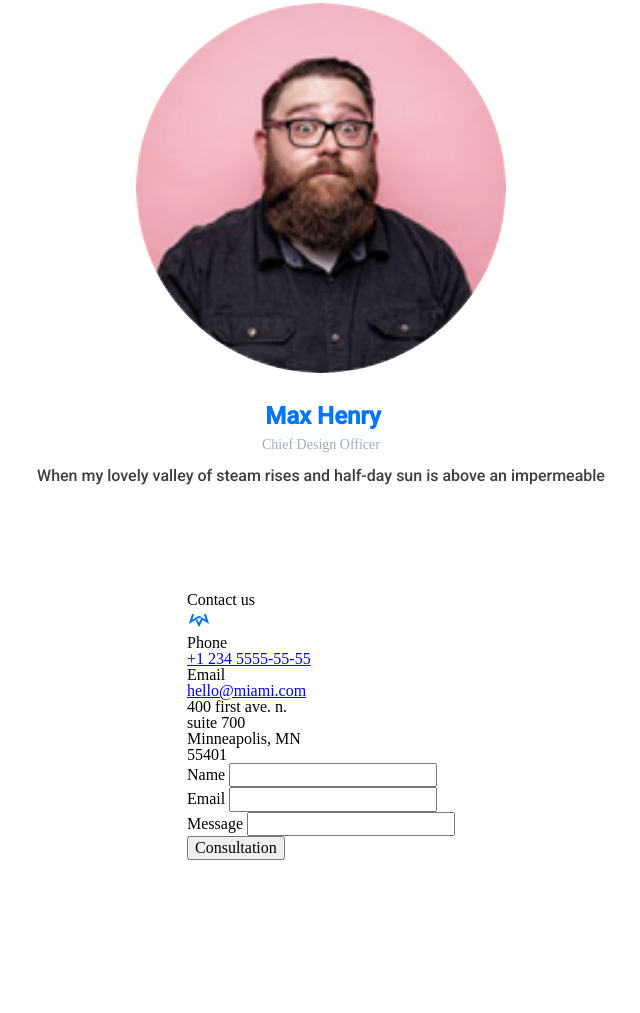
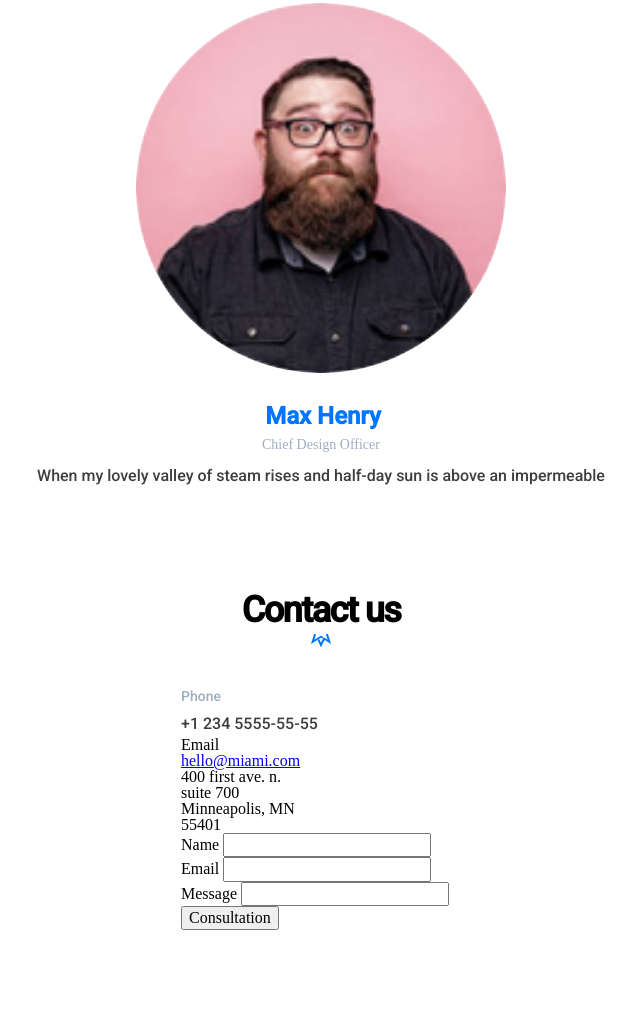
Before and after one commit to den-dombrovskyi/miamiLanding, a website: page index.html in a window 1280 px wide. Shown: the part 3643-4656 px from the top of the page, without its empty margins (319-959 px from the left). Before the commit the page ends 4586 px from the top, so only its background shows below. Drawn offline with nearby package versions, Linux system fonts and the light colour scheme.

Commit message:
Started making contact section

```diff
--- a/index.html
+++ b/index.html
@@ -278,26 +278,27 @@
             src="./image/logoIconCorona.svg"
             alt="Corona"
           />
+        </div>
         <div class="contact__big-box">
           <div class="contact__contact-info">
-              <span class="contact-info__phone">
-                <p class="contact-info__text-phone">Phone</p>
-                <a class="contact__number-phone" href="#number"
+            <span class="contact__info-phone">
+              <p class="contact__text-phone">Phone</p>
+                <a class="contact__number-phone" href="tel:+1 234 5555-55-55"
                   >+1 234 5555-55-55</a
                 >
             </span>
-              <span class="contact-info__email">
-                <p class="contact-info__text-email">Email</p>
+            <span class="contact__info-email">
+              <p class="contact__text-email">Email</p>
               <a class="contact__email" href="#email">hello@miami.com</a>
             </span>
           </div>
-            <div class="contact-info__address">
+          <div class="contact__info-address">
             <p class="address__text">
               400 first ave. n.<br />suite 700<br />Minneapolis, MN <br />
               55401
             </p>
           </div>
-            <div class="contact-info__box-form">
+          <div class="contact__box-form">
             <form>
               <label for="nameField">Name</label>
               <input type="text" name="name" id="nameField" />
@@ -309,7 +310,6 @@
               <input type="text" name="message" id="messageField" />
             </form>
             <button class="contact-info__button">Consultation</button>
-            </div>
           </div>
         </div>
       </section>
--- /dev/null
+++ b/styles/contact.scss
@@ -0,0 +1,52 @@
+.contact {
+  &__box-title {
+    display: flex;
+    flex-direction: column;
+    justify-content: center;
+    align-items: center;
+    width: 100hc;
+    height: 60px;
+    margin-bottom: 30px;
+  }
+  &__title {
+    width: 280px;
+    height: 36px;
+    font-family: "Roboto", sans-serif;
+    font-size: 36px;
+    font-weight: 700;
+    line-height: 36px;
+    letter-spacing: -1.5px;
+    text-align: center;
+  }
+  &__image-title {
+    width: $imageMenu;
+    height: $imageMenu;
+  }
+  &__info-phone {
+    width: 100hc;
+    height: 62px;
+  }
+  &__text-phone {
+    width: 280px;
+    height: 28px;
+    font-family: "Roboto", sans-serif;
+    font-size: 14px;
+    font-weight: 400;
+    line-height: 28px;
+    letter-spacing: 0px;
+    text-align: left;
+    color: $infoColorText;
+  }
+  &__number-phone {
+    font-family: "Roboto", sans-serif;
+    font-size: 16px;
+    font-weight: 400;
+    line-height: 27px;
+    text-align: left;
+    color: $colorText;
+    text-decoration: none;
+    &:hover {
+      color: $backgraundColor;
+    }
+  }
+}
--- a/styles/variables.scss
+++ b/styles/variables.scss
@@ -1,6 +1,7 @@
 $imageMenu: 24px;
 $imageMenuBox: 100%;
-$backgraundColor: var(--Blue, #0075FF);
-$colorText:#3E3E3E;
+$backgraundColor: var(--Blue, #0075ff);
+$colorText: #3e3e3e;
+$infoColorText: #9fadc2;
 $padingBottomText: 30px;
 $fontSize: 16px;
```
Also changed, not shown: styles.css, 1 other file. Lines whose indentation alone changed are shown as unchanged.
